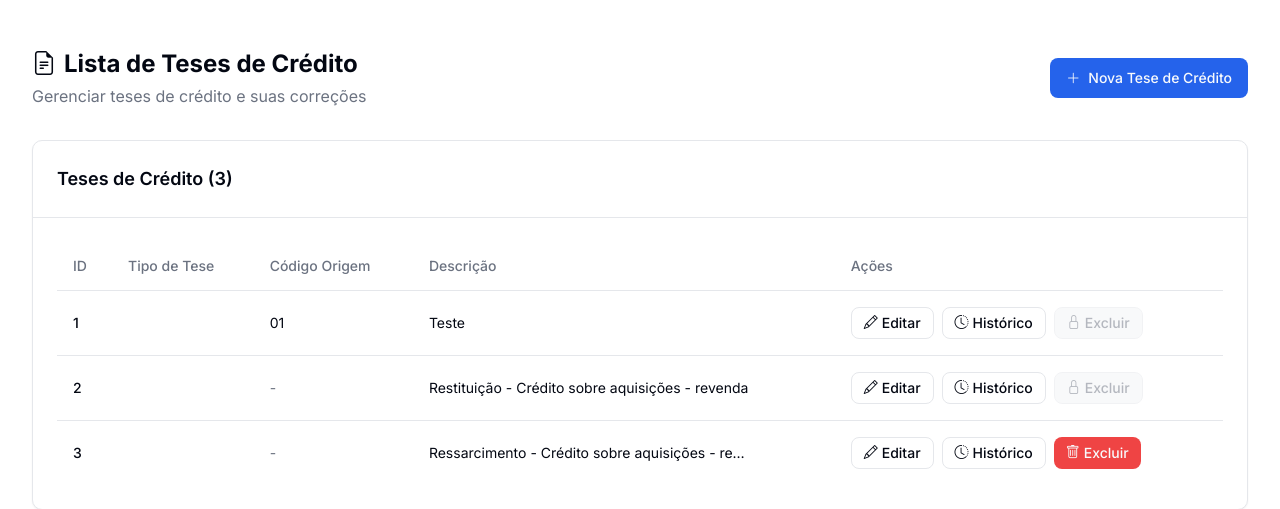
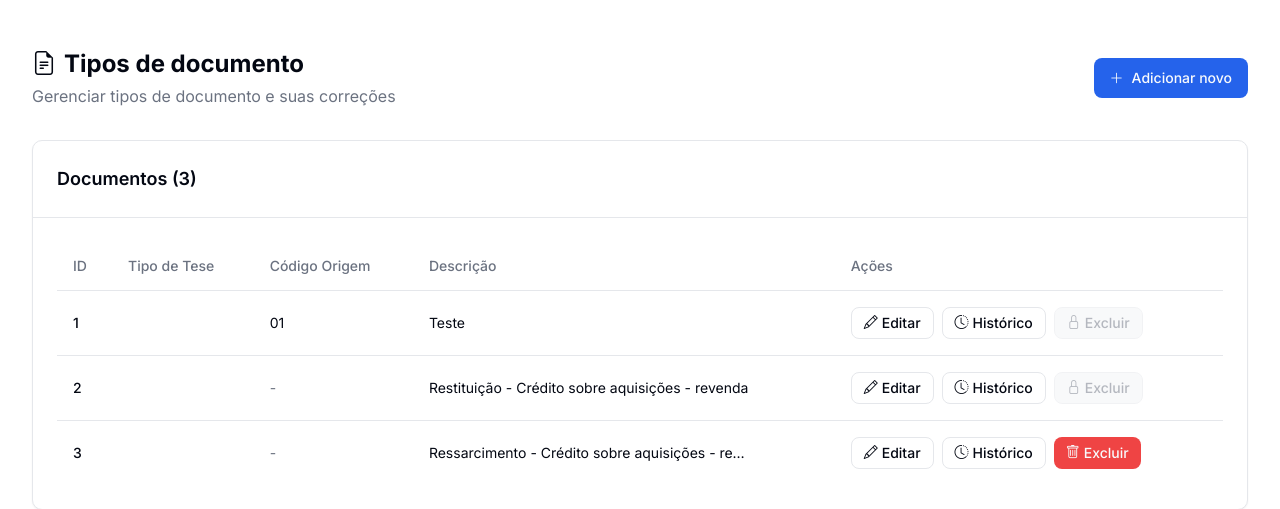
Before and after one commit to danieceiflora/perdcomp01, a Django app: page /correcoes/tipo-documento/ in a window 1280 px wide. Shown: the part 65-574 px from the top of the page. Run offline with Django 5.2, Linux system fonts and the light colour scheme; a user stored in the database is signed in; data comes from the database, SQL or seed files in the repository; style sheets or scripts are compiled from the project's sources; parts of the project's set-up code (start-up, migrations or seed data) failed here and were passed over.

Commit message:
refactor: Rename context object in TeseCreditoListView and update template references for clarity

```diff
--- a/correcao/models.py
+++ b/correcao/models.py
@@ -1,6 +1,5 @@
 from django.db import models
 from simple_history.models import HistoricalRecords
-
 
 
 class TeseCredito(models.Model):
--- a/correcao/templates/correcao/tipo_documento_list.html
+++ b/correcao/templates/correcao/tipo_documento_list.html
@@ -12,23 +12,23 @@
                 <div>
                     <h1 class="text-2xl font-bold text-foreground flex items-center gap-2">
                         <i class="bi bi-file-earmark-text"></i>
-                        Lista de Teses de Crédito
+                        Tipos de documento
                     </h1>
-                    <p class="text-muted-foreground mt-1">Gerenciar teses de crédito e suas correções</p>
+                    <p class="text-muted-foreground mt-1">Gerenciar tipos de documento e suas correções</p>
                 </div>
                 {% if perms.correcao.add_tesecredito %}
                 <a href="{% url 'correcao:tipo_documento_create' %}" class="inline-flex items-center justify-center rounded-md text-sm font-medium ring-offset-background transition-colors focus-visible:outline-none focus-visible:ring-2 focus-visible:ring-ring focus-visible:ring-offset-2 disabled:pointer-events-none disabled:opacity-50 bg-primary text-primary-foreground hover:bg-primary/90 h-10 px-4 py-2">
-                    <i class="bi bi-plus-lg mr-2"></i>Nova Tese de Crédito
+                    <i class="bi bi-plus-lg mr-2"></i>Adicionar novo
                 </a>
                 {% endif %}
             </div>
         </div>
 
-        {% if teses_credito %}
+        {% if tipos_documento %}
         <!-- Teses de Crédito Table -->
         <div class="rounded-lg border bg-card text-card-foreground shadow-sm">
             <div class="flex flex-col space-y-1.5 p-6 border-b">
-                <h3 class="text-lg font-semibold">Teses de Crédito ({{ teses_credito|length }})</h3>
+                <h3 class="text-lg font-semibold">Documentos ({{ tipos_documento|length }})</h3>
             </div>
             <div class="p-6">
                 <div class="overflow-x-auto">
@@ -43,7 +43,7 @@
                             </tr>
                         </thead>
                         <tbody class="[&_tr:last-child]:border-0">
-                            {% for tese in teses_credito %}
+                            {% for tese in tipos_documento %}
                             <tr class="border-b transition-colors hover:bg-muted/50 data-[state=selected]:bg-muted">
                                 <td class="p-4 align-middle [&:has([role=checkbox])]:pr-0">
                                     <span class="font-medium text-foreground">{{ tese.id }}</span>
--- a/correcao/views.py
+++ b/correcao/views.py
@@ -20,7 +20,7 @@ from django.contrib.auth.decorators import login_required, permission_required
 class TeseCreditoListView(LoginRequiredMixin, PermissionRequiredMixin, ListView):
     model = TeseCredito
     template_name = 'correcao/tipo_documento_list.html'
-    context_object_name = 'teses_credito'
+    context_object_name = 'tipos_documento'
     paginate_by = 10
     permission_required = 'correcao.view_tesecredito'
     raise_exception = True
```
